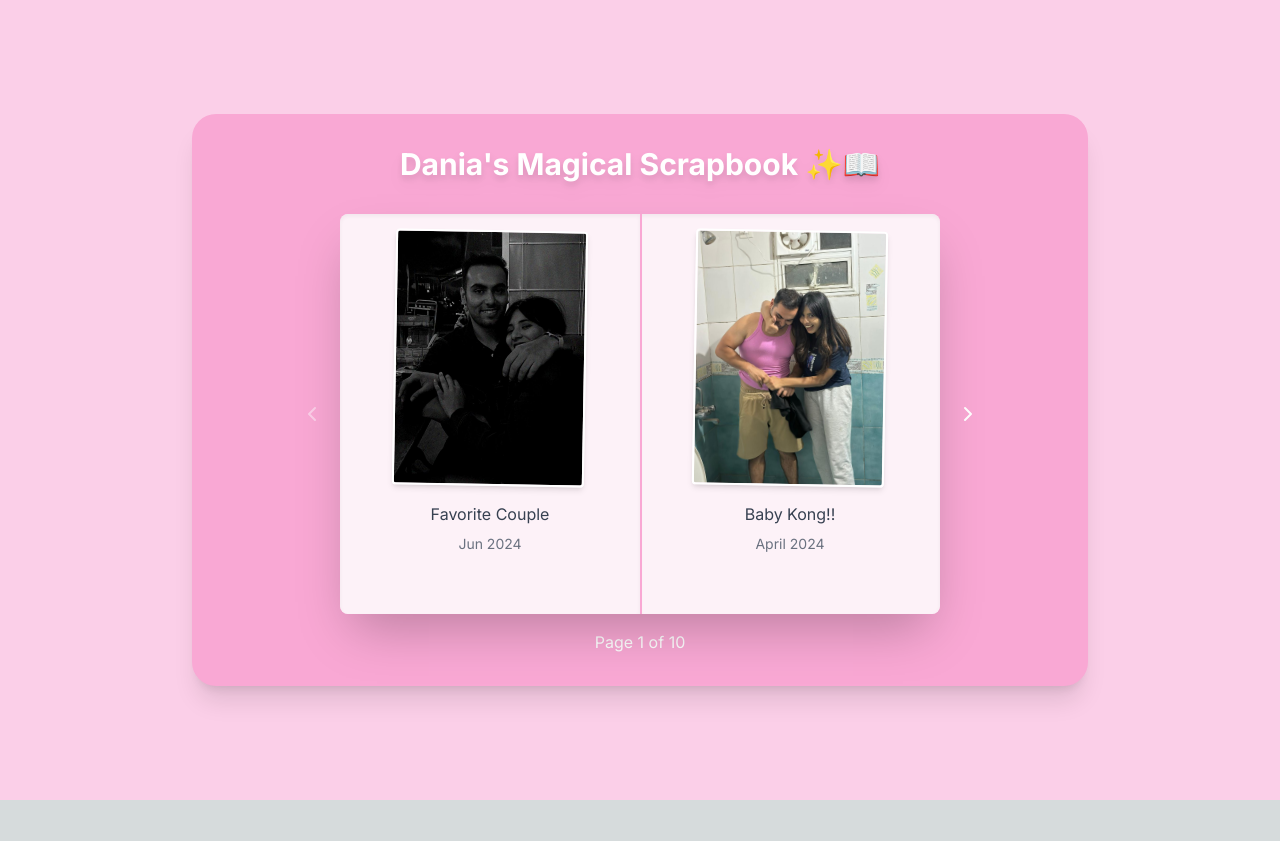
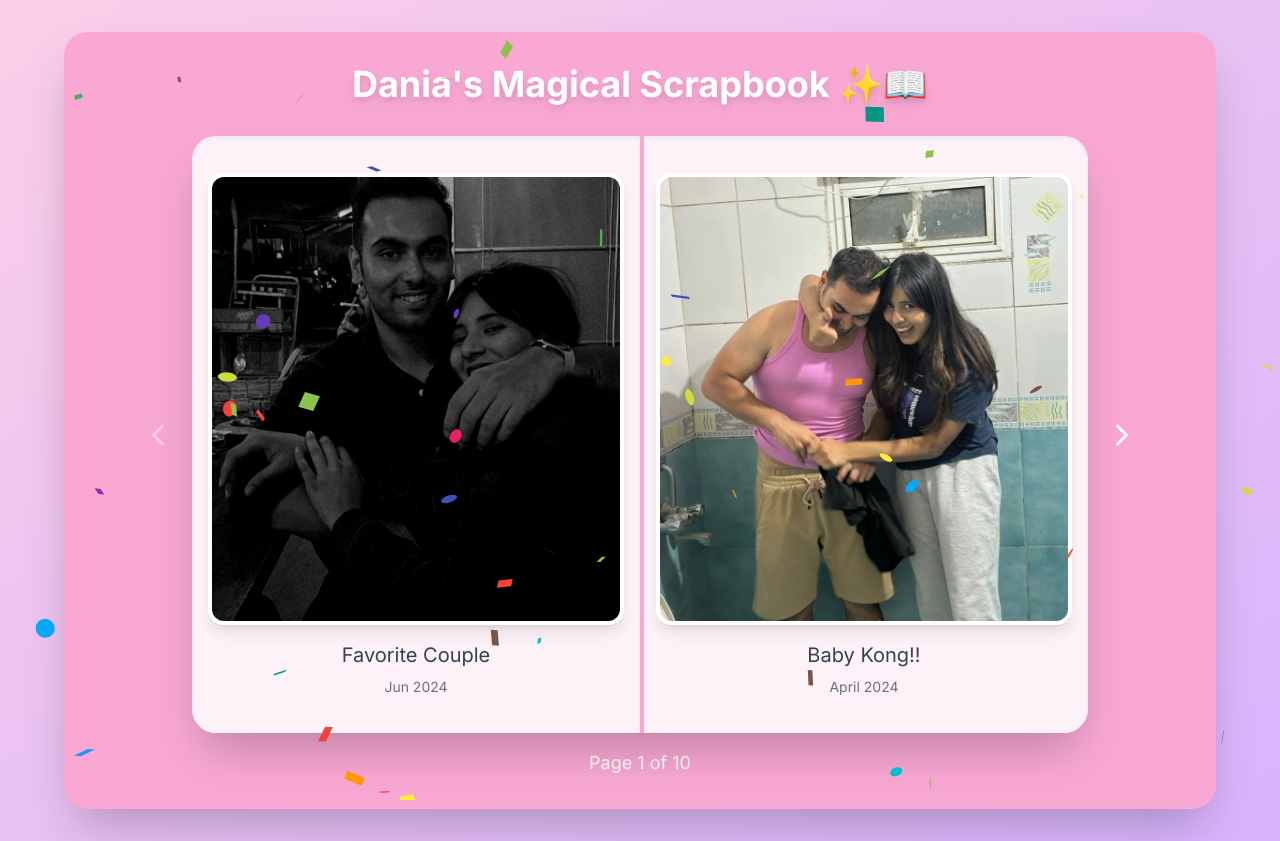
Before and after one commit to Satvik-Katochh/dania-farewell, a Next.js app: page /scrapbook in a window 1280 px wide. Before the commit the page ends 800 px from the top, so only its background shows below. Built offline with nearby package versions, Linux system fonts and the light colour scheme.

Commit message:
redesigned scrap book

```diff
--- a/app/scrapbook/page.tsx
+++ b/app/scrapbook/page.tsx
@@ -1,9 +1,11 @@
 "use client";
 
-import { useState } from "react";
+import { useState, useEffect } from "react";
 import { motion, AnimatePresence } from "framer-motion";
 import Image from "next/image";
 import { ChevronLeft, ChevronRight } from "lucide-react";
+import Confetti from "react-confetti";
+import { useWindowSize } from "react-use";
 
 const scrapbookPages = [
   {
@@ -135,36 +137,66 @@ const Page = ({
   page: (typeof scrapbookPages)[0]["leftPage"];
   isLeft: boolean;
 }) => (
-  <div
+  <motion.div
     className={`w-full h-full bg-pink-50 p-4 ${
-      isLeft ? "rounded-l-lg" : "rounded-r-lg"
-    } shadow-inner flex flex-col items-center`}
+      isLeft ? "rounded-l-3xl" : "rounded-r-3xl"
+    } shadow-inner flex flex-col items-center justify-center`}
+    initial={{ opacity: 0, scale: 0.8 }}
+    animate={{ opacity: 1, scale: 1 }}
+    exit={{ opacity: 0, scale: 0.8 }}
+    transition={{ duration: 0.5 }}
   >
-    <div className="relative w-48 h-64 mb-4">
+    <motion.div
+      className="relative w-full h-4/5 mb-4"
+      whileHover={{ scale: 1.05 }}
+      transition={{ type: "spring", stiffness: 300 }}
+    >
       <Image
         src={page.photo}
         alt={page.note}
         layout="fill"
         objectFit="cover"
-        className="rounded border-2 border-white shadow-md transform rotate-1"
+        className="rounded-2xl border-4 border-white shadow-lg"
       />
-    </div>
-    <p className="text-gray-700 mb-2 font-handwriting text-center">
+    </motion.div>
+    <motion.p
+      className="text-gray-700 mb-2 font-handwriting text-center text-xl"
+      initial={{ y: 20, opacity: 0 }}
+      animate={{ y: 0, opacity: 1 }}
+      transition={{ delay: 0.2 }}
+    >
       {page.note}
-    </p>
-    <span className="text-sm text-gray-500 font-handwriting">{page.date}</span>
-  </div>
+    </motion.p>
+    <motion.span
+      className="text-sm text-gray-500 font-handwriting"
+      initial={{ y: 20, opacity: 0 }}
+      animate={{ y: 0, opacity: 1 }}
+      transition={{ delay: 0.3 }}
+    >
+      {page.date}
+    </motion.span>
+  </motion.div>
 );
 
-export default function NotebookScrapbook() {
+export default function EnhancedScrapbook() {
   const [currentPage, setCurrentPage] = useState(0);
   const [flipping, setFlipping] = useState(false);
+  const [showConfetti, setShowConfetti] = useState(false);
+  const { width, height } = useWindowSize();
+
+  useEffect(() => {
+    setShowConfetti(true);
+    const timer = setTimeout(() => setShowConfetti(false), 5000);
+    return () => clearTimeout(timer);
+  }, []);
 
   const flipPage = (direction: "next" | "prev") => {
     setFlipping(true);
     setTimeout(() => {
       if (direction === "next" && currentPage < scrapbookPages.length - 1) {
         setCurrentPage(currentPage + 1);
+        setShowConfetti(true);
+        setTimeout(() => setShowConfetti(false), 3000);
       } else if (direction === "prev" && currentPage > 0) {
         setCurrentPage(currentPage - 1);
       }
@@ -173,28 +205,41 @@ export default function NotebookScrapbook() {
   };
 
   return (
-    <div className="min-h-screen bg-pink-200 p-8 flex items-center justify-center">
+    <div className="min-h-screen bg-gradient-to-br from-pink-200 to-purple-300 p-4 sm:p-8 flex items-center justify-center overflow-hidden">
+      <Confetti
+        width={width}
+        height={height}
+        recycle={false}
+        numberOfPieces={showConfetti ? 200 : 0}
+      />
       <motion.div
-        className="w-full max-w-4xl bg-pink-300 rounded-3xl shadow-xl overflow-hidden relative p-8"
+        className="w-full max-w-6xl bg-pink-300 rounded-3xl shadow-2xl overflow-hidden relative p-4 sm:p-8"
         initial={{ opacity: 0, y: 50 }}
         animate={{ opacity: 1, y: 0 }}
         transition={{ duration: 0.8, type: "spring" }}
       >
-        <h1 className="text-3xl font-bold text-white text-center mb-8 drop-shadow-lg">
+        <motion.h1
+          className="text-3xl sm:text-4xl font-bold text-white text-center mb-8 drop-shadow-lg"
+          initial={{ y: -50, opacity: 0 }}
+          animate={{ y: 0, opacity: 1 }}
+          transition={{ delay: 0.5, type: "spring", stiffness: 120 }}
+        >
           Dania's Magical Scrapbook ✨📖
-        </h1>
+        </motion.h1>
 
         <div className="flex justify-center items-center">
-          <button
+          <motion.button
             onClick={() => flipPage("prev")}
             disabled={currentPage === 0}
             className="text-white disabled:text-pink-200 mr-4"
+            whileHover={{ scale: 1.1 }}
+            whileTap={{ scale: 0.9 }}
             aria-label="Previous page"
           >
-            <ChevronLeft size={24} />
-          </button>
+            <ChevronLeft size={36} />
+          </motion.button>
 
-          <div className="w-[600px] h-[400px] bg-pink-100 rounded-lg shadow-2xl relative overflow-hidden">
+          <div className="w-full max-w-4xl aspect-[3/2] bg-pink-100 rounded-3xl shadow-2xl relative overflow-hidden">
             <AnimatePresence mode="wait">
               <motion.div
                 key={currentPage}
@@ -214,24 +259,36 @@ export default function NotebookScrapbook() {
                 />
               </motion.div>
             </AnimatePresence>
-            <div className="absolute inset-y-0 left-1/2 w-[2px] bg-pink-300 shadow-lg"></div>
+            <motion.div
+              className="absolute inset-y-0 left-1/2 w-1 bg-pink-300 shadow-lg"
+              initial={{ height: 0 }}
+              animate={{ height: "100%" }}
+              transition={{ delay: 0.2, duration: 0.5 }}
+            ></motion.div>
           </div>
 
-          <button
+          <motion.button
             onClick={() => flipPage("next")}
             disabled={currentPage === scrapbookPages.length - 1}
             className="text-white disabled:text-pink-200 ml-4"
+            whileHover={{ scale: 1.1 }}
+            whileTap={{ scale: 0.9 }}
             aria-label="Next page"
           >
-            <ChevronRight size={24} />
-          </button>
+            <ChevronRight size={36} />
+          </motion.button>
         </div>
 
-        <div className="text-center mt-4">
-          <p className="text-white">
+        <motion.div
+          className="text-center mt-4"
+          initial={{ opacity: 0 }}
+          animate={{ opacity: 1 }}
+          transition={{ delay: 0.8 }}
+        >
+          <p className="text-white text-lg">
             Page {currentPage + 1} of {scrapbookPages.length}
           </p>
-        </div>
+        </motion.div>
       </motion.div>
     </div>
   );
--- a/package.json
+++ b/package.json
@@ -16,7 +16,8 @@
     "react": "^18",
     "react-confetti": "^6.1.0",
     "react-dom": "^18",
-    "react-intersection-observer": "^9.13.0"
+    "react-intersection-observer": "^9.13.0",
+    "react-use": "^17.5.1"
   },
   "devDependencies": {
     "@types/node": "^20",
```
Also changed, not shown: 1 other file (tests, documents, lock files or other folders).
